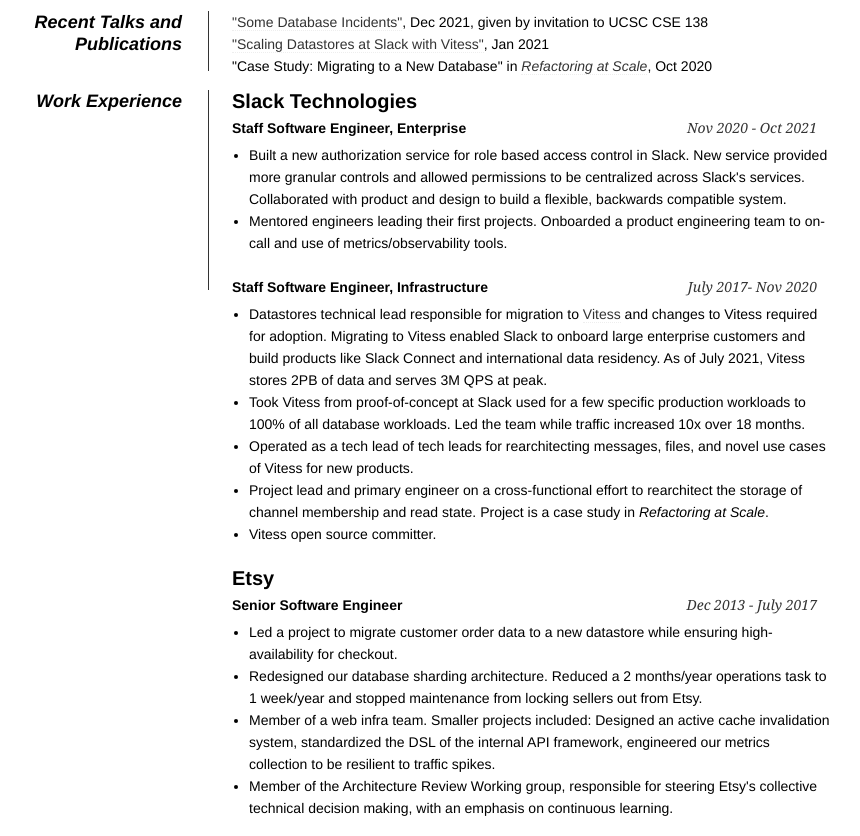
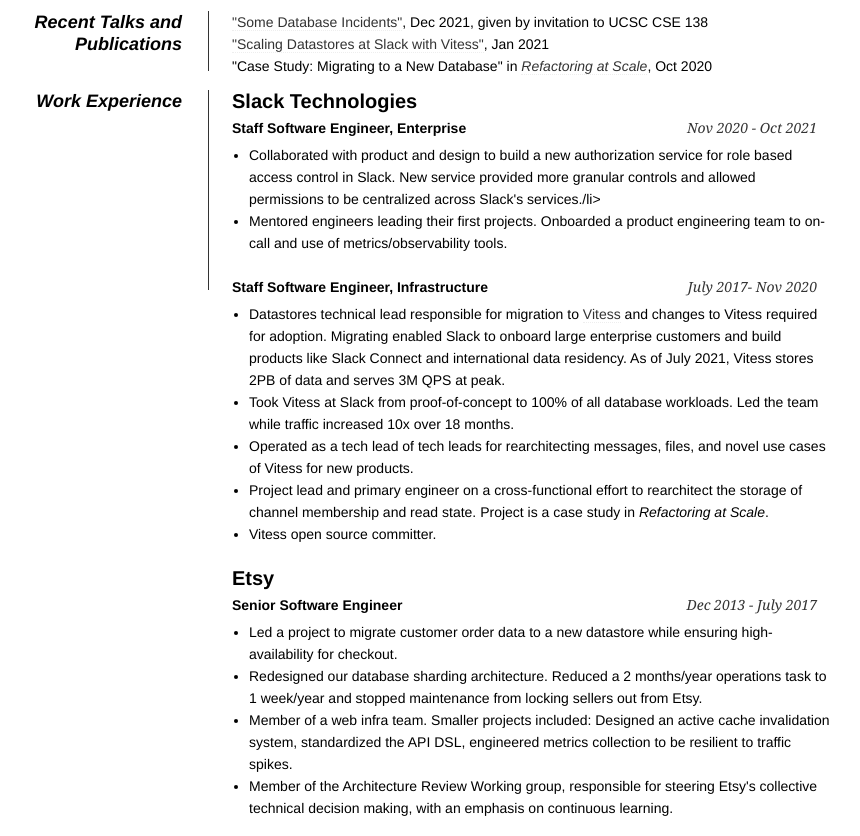
Before and after one commit to zmagg/zmagg.github.io, a plain HTML site: page MaggieZhou.html in a window 1280 px wide. Shown: the part 116-952 px from the top of the page, without its empty margins (208-1068 px from the left). Drawn offline with Linux system fonts and the light colour scheme.

Commit message:
Update MaggieZhou.html

```diff
--- a/MaggieZhou.html
+++ b/MaggieZhou.html
@@ -75,15 +75,15 @@
 		<h2>Slack Technologies</h2>
 		<h3>Staff Software Engineer, Enterprise<span>Nov 2020 - Oct 2021</h3>
 		<ul>
-			<li>Built a new authorization service for role based access control in Slack. New service provided more granular controls and allowed permissions to be centralized across Slack's services. Collaborated with product and design to build a flexible, backwards compatible system.</li>
+			<li>Collaborated with product and design to build a new authorization service for role based access control in Slack. New service provided more granular controls and allowed permissions to be centralized across Slack's services./li>
 			<li>Mentored engineers leading their first projects. Onboarded a product engineering team to on-call and use of metrics/observability tools.</li>
 			</ul>
 			<br>
 		<h3>Staff Software Engineer, Infrastructure<span>July 2017- Nov 2020</h3>
 		<ul>
 
-			<li>Datastores technical lead responsible for migration to <a href="https://vitess.io/">Vitess</a> and changes to Vitess required for adoption. Migrating to Vitess enabled Slack to onboard large enterprise customers and build products like Slack Connect and international data residency. As of July 2021, Vitess stores 2PB of data and serves 3M QPS at peak.</li>
-			<li>Took Vitess from proof-of-concept at Slack used for a few specific production workloads to 100% of all database workloads. Led the team while traffic increased 10x over 18 months. </li>
+			<li>Datastores technical lead responsible for migration to <a href="https://vitess.io/">Vitess</a> and changes to Vitess required for adoption. Migrating enabled Slack to onboard large enterprise customers and build products like Slack Connect and international data residency. As of July 2021, Vitess stores 2PB of data and serves 3M QPS at peak.</li>
+			<li>Took Vitess at Slack from proof-of-concept to 100% of all database workloads. Led the team while traffic increased 10x over 18 months. </li>
 			<li>Operated as a tech lead of tech leads for rearchitecting messages, files, and novel use cases of Vitess for new products.</a>
 			<li>Project lead and primary engineer on a cross-functional effort to rearchitect the storage of channel membership and read state. Project is a case study in <i>Refactoring at Scale</i>.</li>
 			<li>Vitess open source committer.</li>
@@ -94,7 +94,7 @@
 		<ul>
 			<li>Led a project to migrate customer order data to a new datastore while ensuring high-availability for checkout.</li>
 			<li>Redesigned our database sharding architecture. Reduced a 2 months/year operations task to 1 week/year and stopped maintenance from locking sellers out from Etsy.</li>
-			<li>Member of a web infra team. Smaller projects included: Designed an active cache invalidation system, standardized the DSL of the internal API framework, engineered our metrics collection to be resilient to traffic spikes.</li>
+			<li>Member of a web infra team. Smaller projects included: Designed an active cache invalidation system, standardized the API DSL, engineered metrics collection to be resilient to traffic spikes.</li>
 			<li>Member of the Architecture Review Working group, responsible for steering Etsy's collective technical decision making, with an emphasis on continuous learning.</li>
 		</ul>
 		<br>
```
